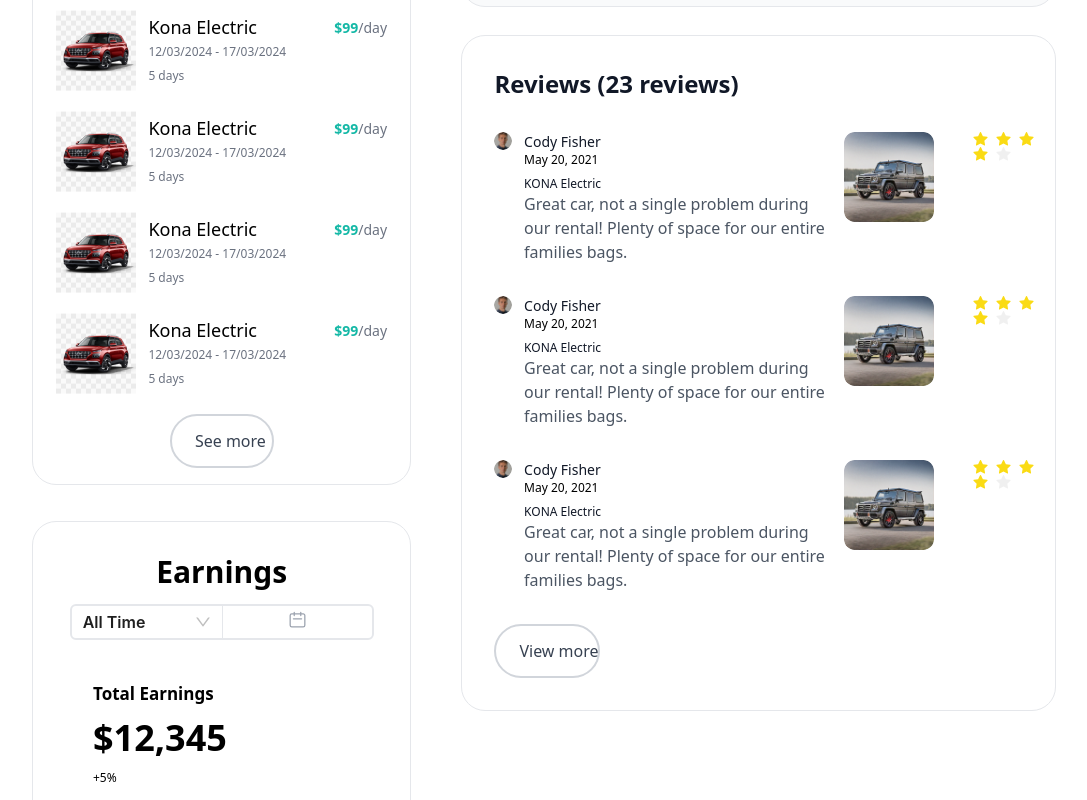
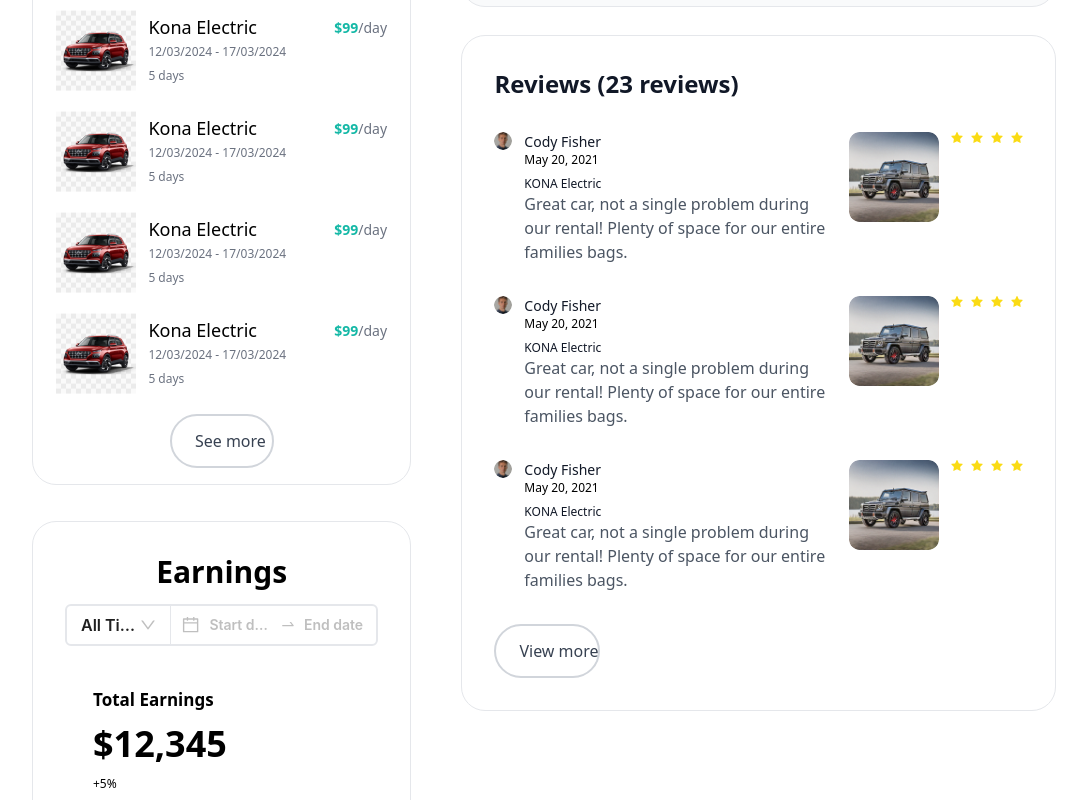
Before and after one commit to sankar-bhadran/frontend-uoto, a Next.js app: page /hostprofile in a window 1280 px wide. Shown: the part 1020-1820 px from the top of the page, without its empty margins (96-1183 px from the left). Built offline with nearby package versions, Linux system fonts and the light colour scheme.

Commit message:
'earningsrangepicker'

```diff
--- a/app/globals.css
+++ b/app/globals.css
@@ -128,6 +128,11 @@ th {
 /* margin-left: 11px; */
 /* } */
 
+.ant-select {
+  margin-left: 4px;
+  margin: 3px;
+}
+
 .ant-select .ant-select-selection-item {
   font-weight: 600;
   font-size: 16px;
@@ -148,13 +153,34 @@ th {
 }
 
 .ant-rate {
-  font-size: 15px;
   width: 100%;
-  margin: 27px;
-  margin-top: 0px;
+  display: flex;
 }
 
 .dropdown-divider {
   margin: 8px 0;
   border-color: #bdbdbd;
 }
+
+.ant-picker {
+  margin: 0px;
+  font-size: 17.25px;
+  padding: 4px 6px;
+}
+
+.ant-picker-range .ant-picker-range-separator {
+  padding: 0px 8px;
+}
+
+.ant-picker-outlined {
+  background-color: inherit;
+  border-width: none;
+  border-style: none;
+}
+
+.ant-picker .ant-picker-input span.ant-picker-suffix,
+.ant-picker.ant-picker-range span.ant-picker-suffix {
+  margin-left: 1px;
+  margin-right: 10px;
+  order: -1;
+}
--- a/app/layout.tsx
+++ b/app/layout.tsx
@@ -1,18 +1,22 @@
+import "antd/dist/reset.css";
 import "./globals.css";
 import Navbar from "@/components/navbar/Navbar";
 import Footer from "@/components/footer/Footer";
+// import { AntdRegistry } from "@ant-design/nextjs-registry";
 
 export default function RootLayout({
   children,
-}: Readonly<{
+}: {
   children: React.ReactNode;
-}>) {
+}) {
   return (
     <html lang="en">
       <body>
+        {/* <AntdRegistry> */}
         <Navbar />
         {children}
         <Footer />
+        {/* </AntdRegistry> */}
       </body>
     </html>
   );
--- a/components/calendar/CalendarComponent.tsx
+++ b/components/calendar/CalendarComponent.tsx
@@ -14,7 +14,6 @@ dayjs.updateLocale("en", {
   weekStart: 1,
 });
 import { LeftOutlined, RightOutlined } from "@ant-design/icons";
-import "../../styles/component/calendardropdown.css";
 
 let itemsOne: MenuProps["items"] = [];
 let items: MenuProps["items"] = [];
--- a/components/hostdashboard/Earnings.tsx
+++ b/components/hostdashboard/Earnings.tsx
@@ -9,29 +9,32 @@ const { RangePicker } = DatePicker;
 
 const Earnings = () => {
   const [datePickerOpen, setDatePickerOpen] = useState(false);
-  const [dates, setDates] = useState<[Dayjs, Dayjs]>([dayjs(), dayjs()]);
-  const [startDate, setStartDate] = useState(dayjs().format("DD-MM-YYYY"));
-  const [endDate, setEndDate] = useState(dayjs().format("DD-MM-YYYY"));
+  const [dates, setDates] = useState<[Dayjs, Dayjs] | null>(null);
+  const [formattedRange, setFormattedRange] = useState<string>("");
 
   const handleDateChange = (
     date: [Dayjs, Dayjs] | null,
     dateString: [string, string]
   ) => {
+    console.log(`date =>>>${date}`);
     if (date) {
-      setStartDate(date[0].format("DD-MM-YYYY"));
-      setEndDate(date[1].format("DD-MM-YYYY"));
+      // Format the start and end date to match 'Jan 1, 2025 - Dec 16'
+      const formattedStartDate = date[0].format("MMM D, YYYY");
+      const formattedEndDate = date[1].format("MMM D");
+
+      console.log(formattedStartDate);
+      console.log(formattedEndDate);
+      setFormattedRange(`${formattedStartDate} - ${formattedEndDate}`);
       setDates(date);
     } else {
-      setStartDate("");
-      setEndDate("");
+      setFormattedRange("");
+      setDates(null);
     }
   };
-
-  console.log(dates);
-  console.log(startDate);
-  console.log(endDate);
+  console.log(formattedRange);
 
   const handleOpenChange = (open: boolean) => {
+    console.log(open);
     setDatePickerOpen(open);
   };
 
@@ -56,10 +59,7 @@ const Earnings = () => {
       <div className="flex flex-col  p-[32px] gap-[14px]">
         <h1 className="font-semibold text-3xl text-center">Earnings</h1>
         <div className="flex justify-center">
-          <div
-            className="grid grid-cols-2 divide-x rounded-[6px] border-[2px] border-[#E5E7EB] divide-[#E5E7EB]"
-            // style={{ display: "inline-block", width: "auto" }}
-          >
+          <div className="grid grid-cols-3 divide-x rounded-[6px] border-[2px] border-[#E5E7EB] divide-[#E5E7EB] ">
             <ConfigProvider
               theme={{
                 components: {
@@ -77,40 +77,25 @@ const Earnings = () => {
               <Select
                 className="no-scroll-dropdown"
                 defaultValue="All Time"
-                style={{ width: 150 }}
+                style={{ width: "auto" }} // Set auto width to make it smaller
                 onChange={handleChange}
                 listHeight={500}
                 options={options}
               />
             </ConfigProvider>
 
-            <span className="p-1 font-semibold text-base flex items-center justify-center space-x-2">
+            <span className="p-1 font-semibold text-base flex items-center justify-center space-x-2 col-span-2">
               <div>
-                <button
-                  className="cursor-pointer"
-                  onClick={() => setDatePickerOpen(!datePickerOpen)}
-                >
-                  <Image
-                    src={calendarIcon}
-                    width={17.25}
-                    height={17.25}
-                    alt="menuIcon"
-                  />
-                </button>
                 <ConfigProvider>
                   <RangePicker
-                    className="datePicker"
                     open={datePickerOpen}
                     onOpenChange={handleOpenChange}
-                    value={dates}
                     onChange={handleDateChange}
-                    format="DD-MM-YYYY"
+                    format="MMM D,YYYY"
+                    className="cursor-pointer"
                   />
                 </ConfigProvider>
-                {/* <DatePicker.RangePicker /> */}
               </div>
-
-              {/* <span className="pr-1">{selectedDate}</span> */}
             </span>
           </div>
         </div>
--- a/components/navbar/Navbar.tsx
+++ b/components/navbar/Navbar.tsx
@@ -19,7 +19,6 @@ const listItems = [
 
 const Navbar = () => {
   const [isDropdownVisible, setDropdownVisible] = useState(false);
-  const [isMouseOverDropdown, setIsMouseOverDropdown] = useState(false);
 
   console.log(isDropdownVisible);
 
--- a/components/review/Reviews.jsx
+++ b/components/review/Reviews.jsx
@@ -57,7 +57,14 @@ const Reviews = () => {
                 }}
               />
               <Flex gap="middle" vertical>
-                <Rate tooltips={desc} onChange={setValue} value={value} />
+                <Rate
+                  tooltips={desc}
+                  onChange={setValue}
+                  value={value}
+                  defaultValue={5}
+                  count={4}
+                  style={{ fontSize: 12 }}
+                />
                 {/* {value ? <span>{desc[value - 1]}</span> : null} */}
               </Flex>
             </div>
--- a/package.json
+++ b/package.json
@@ -10,7 +10,8 @@
   },
   "dependencies": {
     "@ant-design/icons": "^5.5.1",
-    "antd": "^5.22.0",
+    "@ant-design/nextjs-registry": "^1.0.2",
+    "antd": "^5.22.2",
     "dayjs": "^1.11.13",
     "next": "15.0.3",
     "react": "19.0.0-rc-66855b96-20241106",
```
Also changed, not shown: styles/component/calendardropdown.css (deleted), styles/component/navbardropdown.css (deleted), 1 other file (tests, documents, lock files or other folders).
